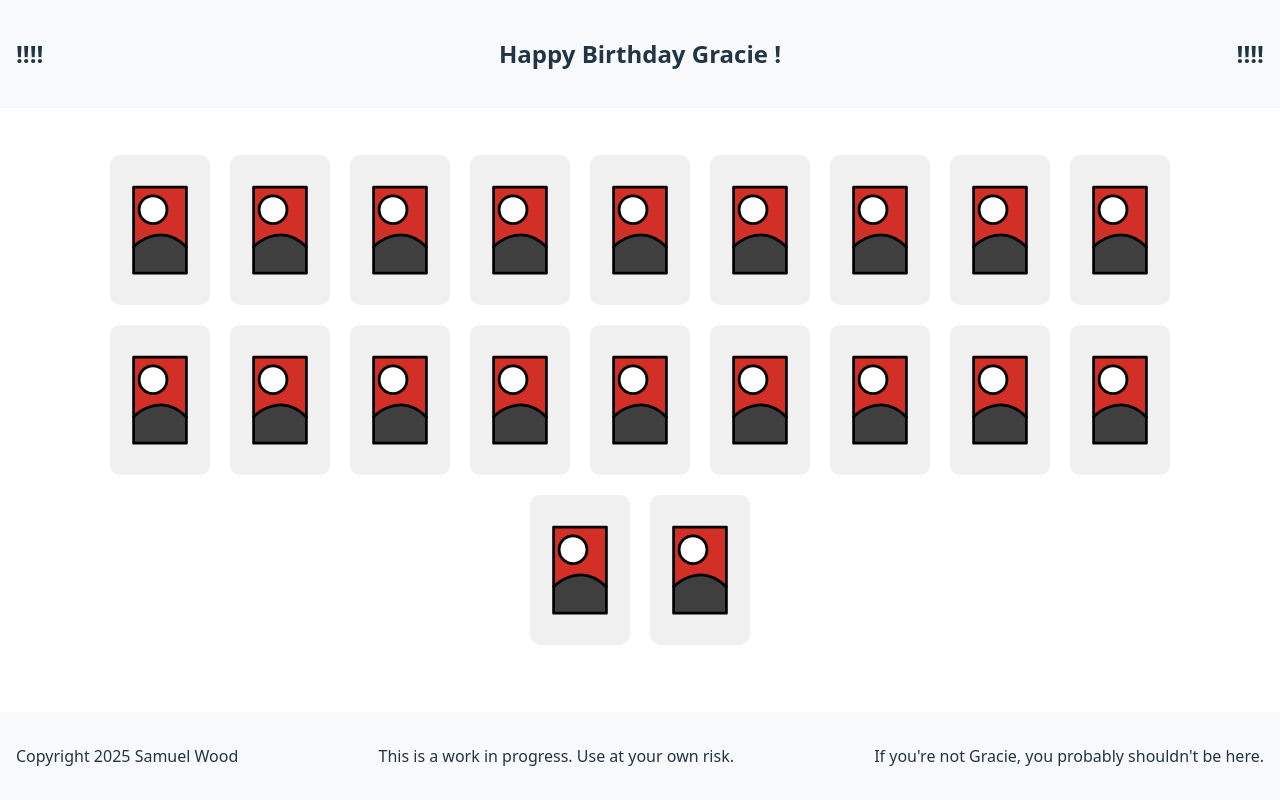
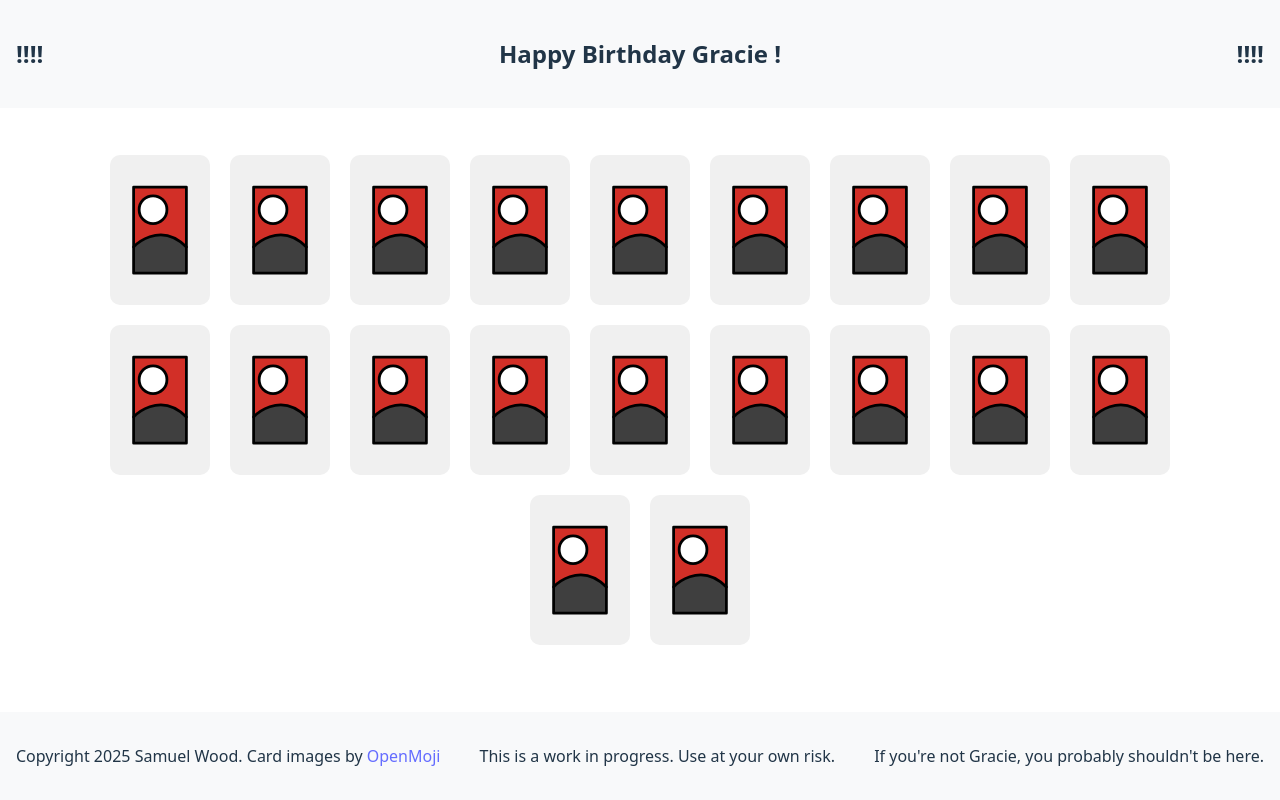
Before and after one commit to StrawberryBeds/games, a React (Vite) app: page / in a window 1280 px wide. Built offline with nearby package versions, Linux system fonts and the light colour scheme.

Commit message:
Card image credit.

```diff
--- a/src/components/Footer.jsx
+++ b/src/components/Footer.jsx
@@ -4,7 +4,7 @@ function Footer() {
 
     return(
         <footer className="footer">
-            <p>Copyright 2025 Samuel Wood</p>
+            <p>Copyright 2025 Samuel Wood. Card images by  <a href="https://openmoji.org">OpenMoji</a></p>
             <p>This is a work in progress. Use at your own risk.</p>
             <p>If you're not Gracie, you probably shouldn't be here.</p>
         </footer>
```
